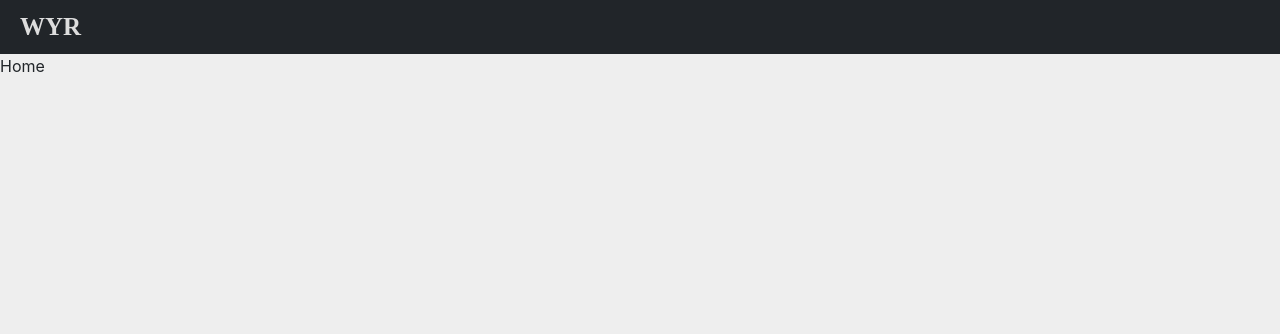
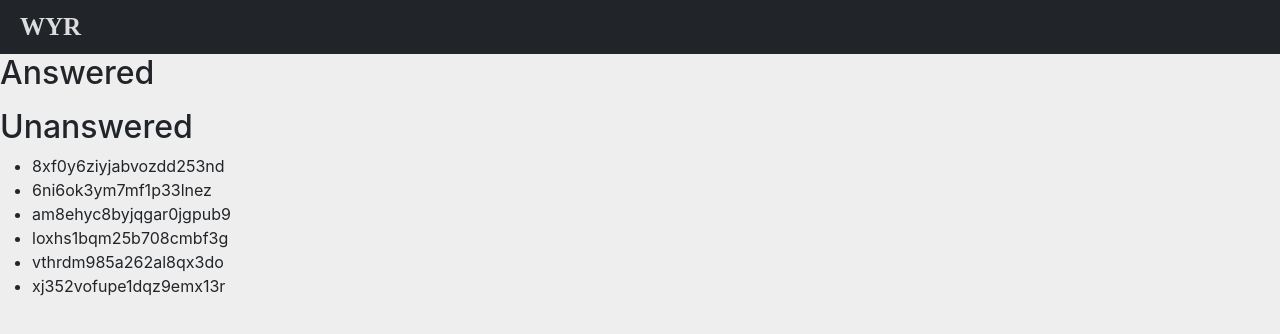
Before and after one commit to dsypien/would-your-rather, a React (Create React App) app: page /home in a window 1280 px wide. Shown: the top 334 px of the page. Built offline with nearby package versions, Linux system fonts and the light colour scheme; a web font is replaced by a local one.

Commit message:
List id's of answered and unanswered questions

```diff
--- a/src/components/Home.js
+++ b/src/components/Home.js
@@ -1,13 +1,53 @@
 import React, { Component } from 'react'
+import { connect } from 'react-redux'
 
 class Home extends Component {
    render () {
+      const { authedUser, questions } = this.props
+      const answers = authedUser ? Object.keys(authedUser.answers) : []
+
+      const answeredQuestions = Object.keys(questions)
+                                      .filter( (e) => answers.includes(e))
+                                      .reduce( (ary, key) => {
+                                         let question = questions[key]
+                                         question.answer = answers[key]
+                                         ary.push(question)
+                                         return ary
+                                       }, [])
+
+      const unansweredQuestions = Object.keys(questions)
+                                        .filter( (e) => !answers.includes(e))
+                                        .reduce( (ary, key) => {
+                                          let question = questions[key]
+                                          ary.push(question)
+                                          return ary
+                                       }, [])
+
       return (
          <div>
-            Home
+            <h2>Answered</h2>
+            <ul>
+               {answeredQuestions.map( ans => (
+                  <li>{ans.id}</li>
+               ))}
+            </ul>
+            <h2>Unanswered</h2>
+            <ul>
+               {unansweredQuestions.map( ans => (
+                     <li>{ans.id}</li>
+               ))}
+            </ul>
          </div>
       )
    }
 }
 
-export default Home
+function mapStateToProps ( {questions, users, authedUser} ){
+   return {
+      questions,
+      authedUser : users[authedUser],
+      answeredQuestions: questions[authedUser]
+   }
+}
+
+export default connect(mapStateToProps)(Home)
```
